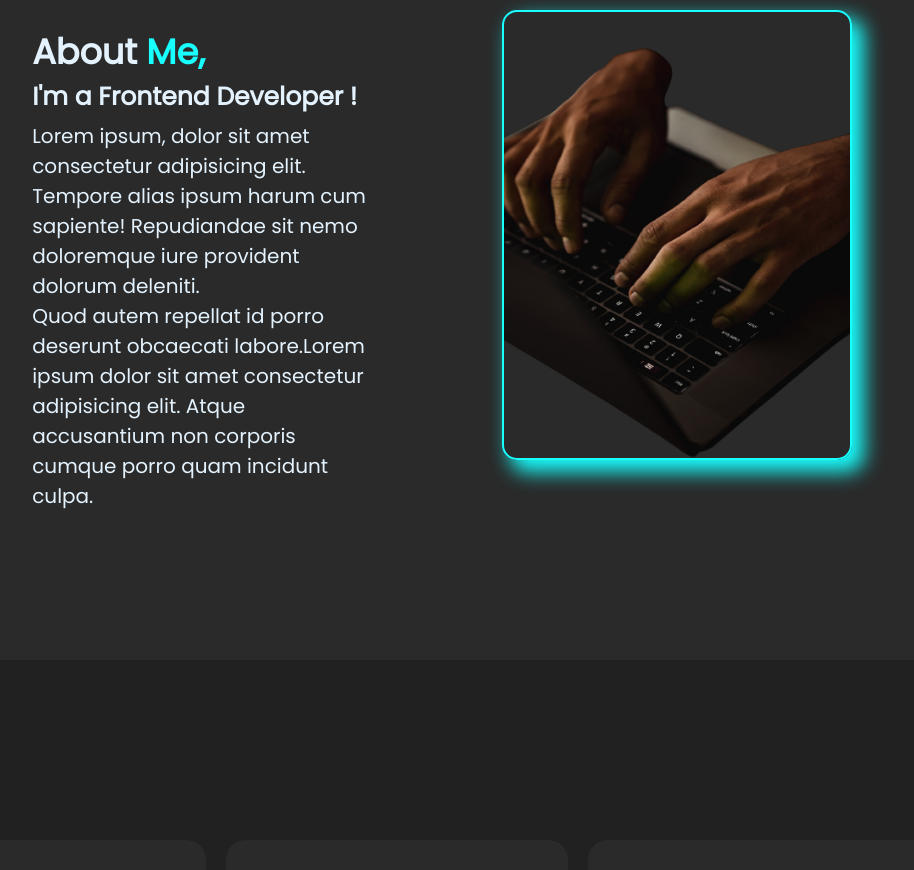
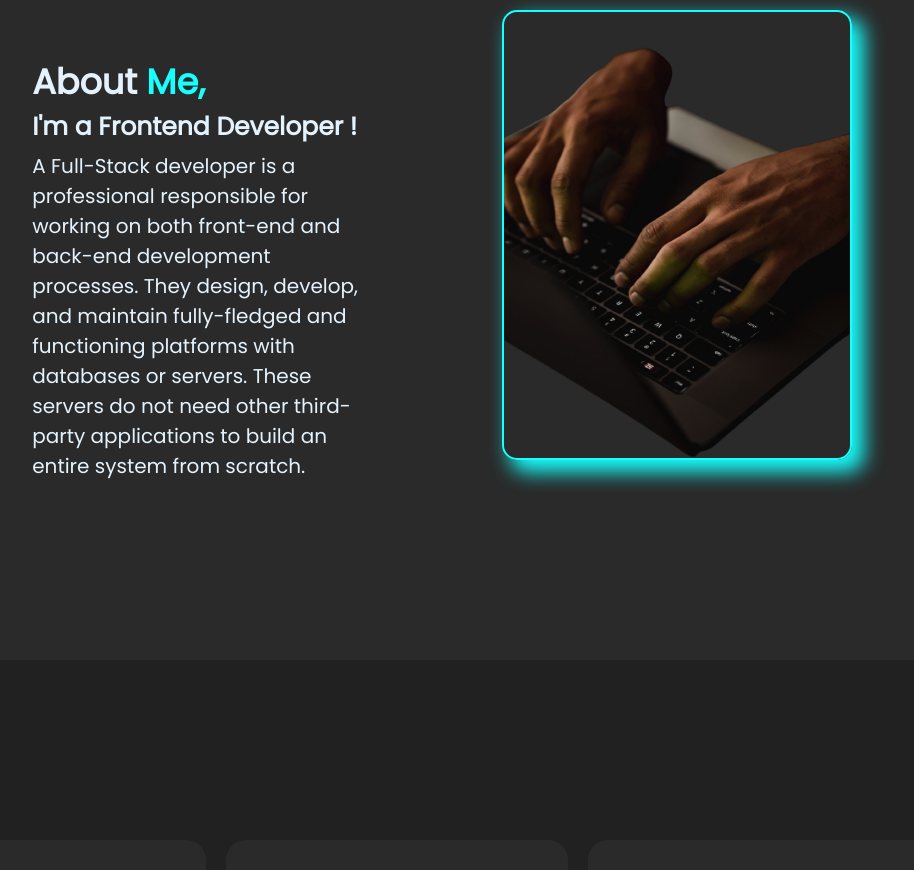
Before and after one commit to viveklagshetti/my-portfolio, a plain HTML site: page index.html in a window 1280 px wide. Shown: the part 940-1810 px from the top of the page, without its empty margins (233-1147 px from the left). Drawn offline with nearby package versions, Linux system fonts and the light colour scheme.

Commit message:
updated the about para

```diff
--- a/index.html
+++ b/index.html
@@ -67,12 +67,11 @@
           <h1>About <span>Me,</span></h1>
           <h2>I'm a Frontend Developer !</h2>
           <p>
-            Lorem ipsum, dolor sit amet consectetur adipisicing elit. Tempore
-            alias ipsum harum cum sapiente! Repudiandae sit nemo doloremque iure
-            provident dolorum deleniti. <br />
-            Quod autem repellat id porro deserunt obcaecati labore.Lorem ipsum
-            dolor sit amet consectetur adipisicing elit. Atque accusantium non
-            corporis cumque porro quam incidunt culpa.
+            A Full-Stack developer is a professional responsible for working on
+            both front-end and back-end development processes. They design,
+            develop, and maintain fully-fledged and functioning platforms with
+            databases or servers. These servers do not need other third-party
+            applications to build an entire system from scratch.
           </p>
         </div>
         <div class="about-pic">
@@ -128,7 +127,6 @@
       </div> -->
       <div class="portfolio-container">
         <div class="portfolio-box">
-
           <h1>Player Auction System</h1>
           <img src="./assets/p1.jpg" alt="Player Auction pic" />
           <div class="see-details">
```
Lines whose indentation alone changed are shown as unchanged.
